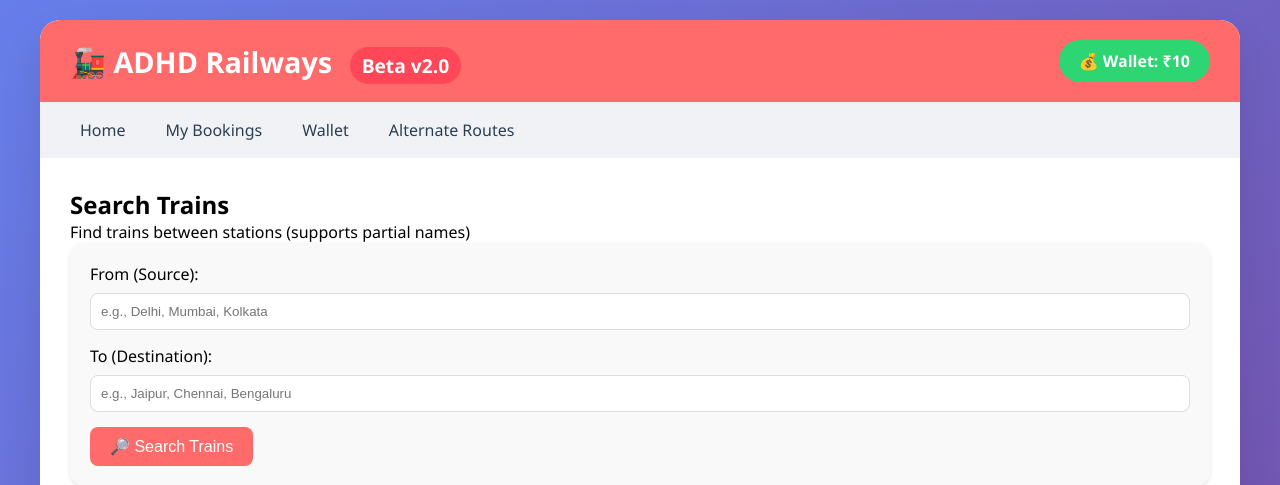
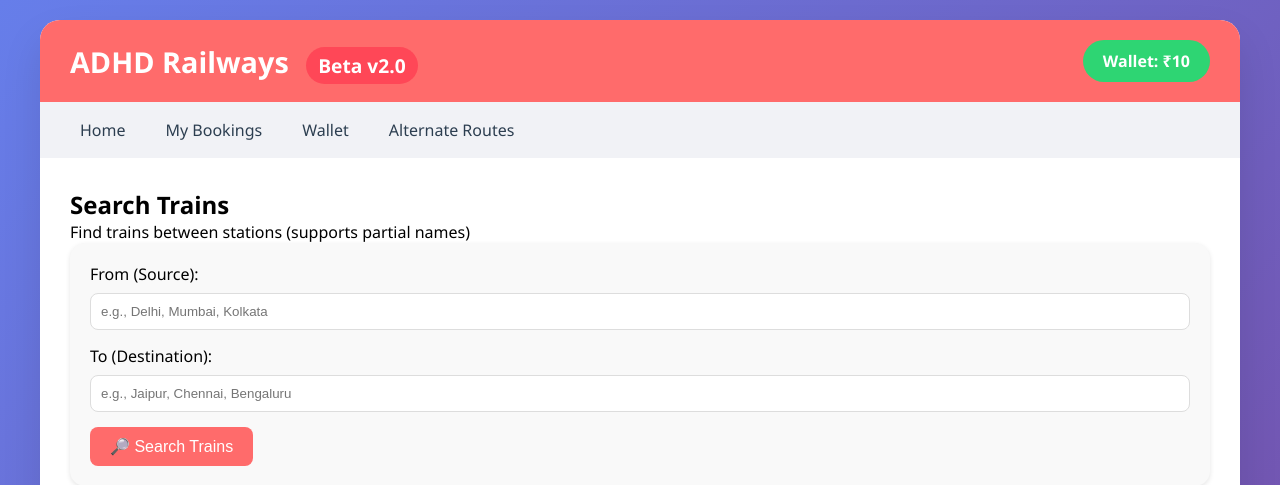
Before and after one commit to Dushdeva/Hackathon-idea-AI-Based-Reservation-System, a Python web app: template template/index.html in a window 1280 px wide. Shown: the top 485 px of the page. Run offline with Jinja, Linux system fonts and the light colour scheme; the template is opened without the code that fills it: most values are stand-ins (such as "Sample title", 1, 10 or a date in 2020).

Commit message:
Update base.html

```diff
--- a/template/base.html
+++ b/template/base.html
@@ -150,8 +150,8 @@
 <body>
     <div class="container">
         <div class="header">
-            <h1>🚂 ADHD Railways <span>Beta v2.0</span></h1>
-            <div class="wallet-badge">💰 Wallet: ₹{{ balance }}</div>
+            <h1>ADHD Railways <span>Beta v2.0</span></h1>
+            <div class="wallet-badge">Wallet: ₹{{ balance }}</div>
         </div>
         <nav>
             <a href="/">Home</a>
```
